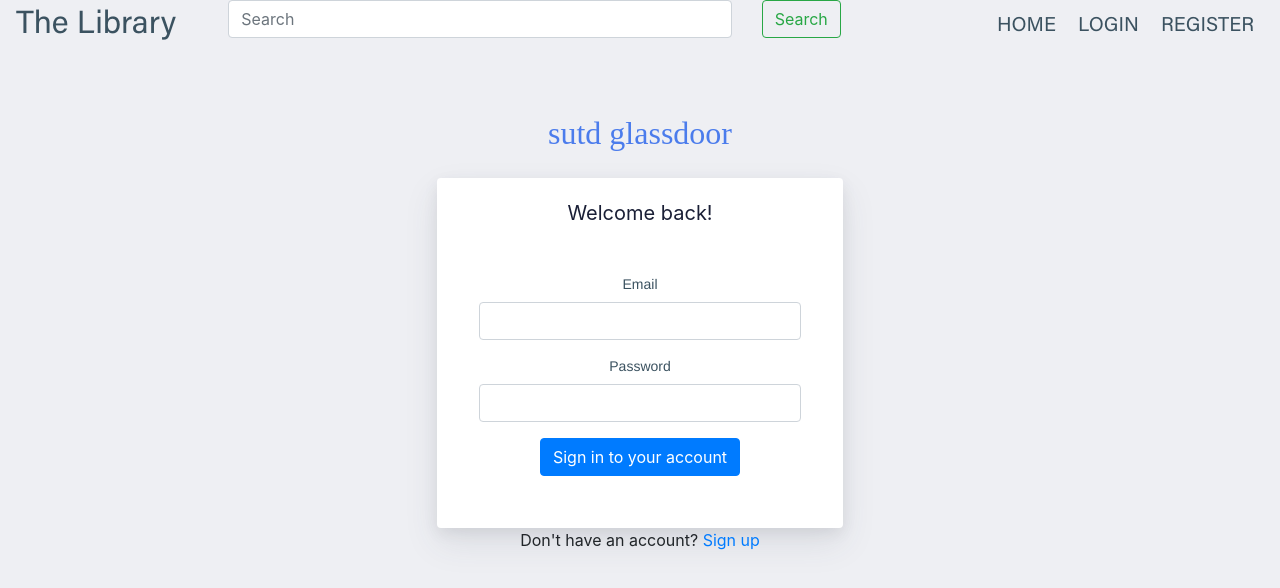
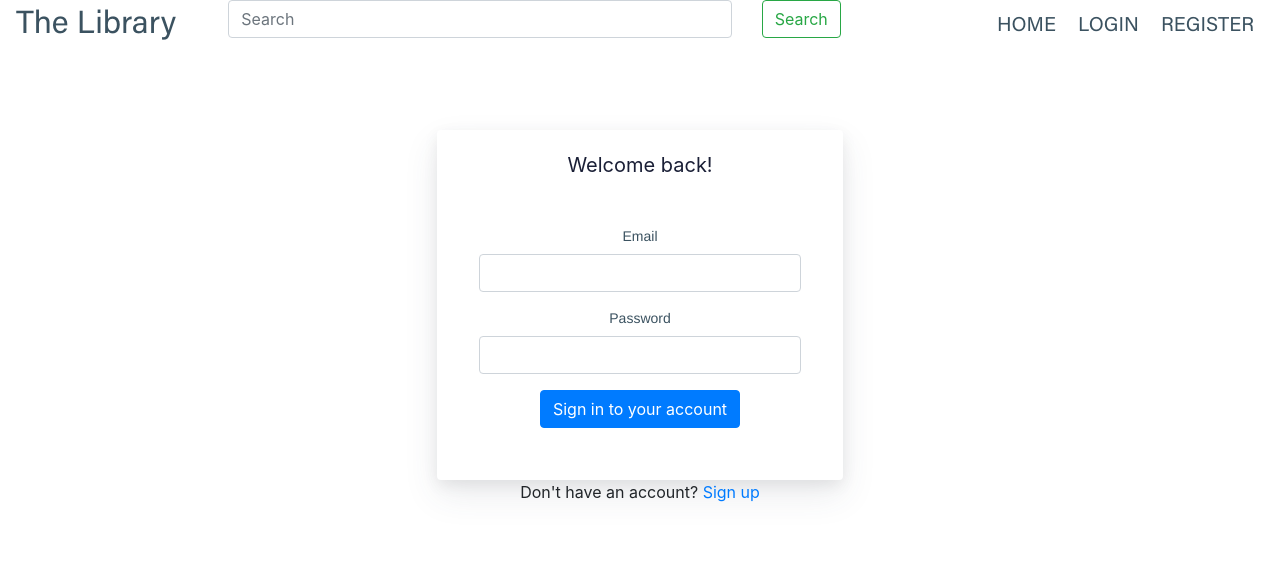
Before and after one commit to migsquizon/50.0043-Full-Stack, a React (Create React App) app in the folder client/database-project-ui/: page /login in a window 1280 px wide. Shown: the top 588 px of the page. Built offline with nearby package versions, Linux system fonts and the light colour scheme.

Commit message:
Added login/logout logic

```diff
--- a/client/database-project-ui/src/App.js
+++ b/client/database-project-ui/src/App.js
@@ -1,7 +1,8 @@
 
 import React from 'react';
 import logo from './logo.svg';
-import {BrowserRouter, Route} from 'react-router-dom';
+import {BrowserRouter as Router, Route, Switch} from 'react-router-dom';
+import { AuthProvider } from './Auth/AuthContext';
 import './App.css';
 
 
@@ -18,12 +19,16 @@ import AddBook from './containers/AddBook'
 function App() {
   return (
     <div className="App">
-      <Navbar />
-      <BrowserRouter>
-        <Route exact path='/' component={BookInfo}/>
-        <Route path='/login' component={Login}/>
-        <Route path='/register' component={Register}/>
-      </BrowserRouter>
+      <AuthProvider>
+        <Navbar />
+        <Router>
+          <Switch>
+            <Route exact path='/' component={BookInfo}/>
+            <Route path='/login' component={Login}/>
+            <Route path='/register' component={Register}/>
+          </Switch>
+        </Router>
+      </AuthProvider>
     </div>
   );
 }
--- a/client/database-project-ui/src/Auth/AuthContext.js
+++ b/client/database-project-ui/src/Auth/AuthContext.js
@@ -11,8 +11,6 @@ Axios.interceptors.request.use((config)=>{
 
 const AuthContext = React.createContext();
 
-//var API_URL = 'http://10.12.185.9:3000/'
-
 export class AuthProvider extends Component {
 
   constructor() {
@@ -20,9 +18,7 @@ export class AuthProvider extends Component {
     this.state = {
       user: (localStorage.getItem("user") || {}),
       token: (localStorage.getItem("token") || ""),
-      admin: false,
       user: false,
-      sidebar: 'dashboard'
     }
 
     this.login = this.login.bind(this);
@@ -35,25 +31,27 @@ export class AuthProvider extends Component {
   //   localStorage.removeItem("admin");
   // }
 
-  login = (credentials) => {
-    this.setState({
-      user: true
-    });
-  }
+//   login = (credentials) => {
+//     return axios.post('http://13.229.185.245:5000/signin', credentials)
+//         .then(response => {
+//             const {token, user } = response.data;
+//             localStorage.setItem("token", token);
+//             localStorage.setItem("user", JSON.stringify(user));
+//             this.setState({
+//                 user,
+//                 token,
+//             });
+//             return response;
+//         })
+//   }
 
-  // login = (credentials) => {
-  //   return axios.post('http://10.12.185.9:3000/auth/login', credentials)
-  //     .then(response => {
-  //       const { token, user } = response.data;
-  //       localStorage.setItem("token", token);
-  //       localStorage.setItem("user", JSON.stringify(user));
-  //       this.setState({
-  //         user,
-  //         token,
-  //       });
-  //       return response;
-  //   })
-  // }
+    login = (credentials) => {
+        this.setState({
+        user: true
+        });
+    }
+
+
 
   logout = () => {
     localStorage.removeItem("user");
@@ -65,7 +63,7 @@ export class AuthProvider extends Component {
   }
 
   register = (userInfo) => {
-    return axios.post('http://10.12.185.9:3000/auth/signup', userInfo)
+    return axios.post('http://13.229.185.245:5000/signup', userInfo)
       .then(response => {
         const { user, token } = response.data;
         localStorage.setItem("token", token);
@@ -87,9 +85,8 @@ export class AuthProvider extends Component {
           login: this.login,
           logout: this.logout,
           register: this.register,
-          adminLogin: this.adminLogin,
-          goToDashboard: this.goToDashboard,
-          goToRequests: this.goToRequests,
+          goToAddBook: this.goToAddBook,
+          goToAddReview: this.goToAddReview,
           ...this.state}}
       >
         {this.props.children}
--- a/client/database-project-ui/src/Auth/ProtectedRoute.js
+++ b/client/database-project-ui/src/Auth/ProtectedRoute.js
@@ -5,7 +5,7 @@ import {withContext} from './AuthContext';
 function ProtectedRoute(props) {
   const { component: Component, ...rest } = props;
   return (
-    (props.admin || props.user) ?
+    (props.user) ?
       <Route {...rest} component={Component} /> :
       <Redirect to="/" />
   )
--- a/client/database-project-ui/src/Login/Login.js
+++ b/client/database-project-ui/src/Login/Login.js
@@ -5,6 +5,8 @@ import axios from 'axios';
 import './Login.css';
 import { Button, Form, Row, Col, InputGroup } from 'react-bootstrap';
 import ReCAPTCHA from "react-google-recaptcha";
+import { withContext } from '../Auth/AuthContext';
+import { withRouter } from 'react-router-dom';
 import * as yup from 'yup';
 
 const schema = yup.object({
@@ -28,13 +30,19 @@ class Login extends Component {
     this.onLogin = this.onLogin.bind(this);
   }
 
-  componentDidMount() {
-    document.body.style.background = "#EEEFF3";
-    console.log(this.props.location.pathname);
-   }
+  // componentDidMount() {
+  //   document.body.style.background = "#EEEFF3";
+  //   console.log(this.props.location.pathname);
+  //  }
 
-   onLogin(event) {
-     console.log("HI");
+   onLogin = (e) => {
+     const payload = {
+       loginEmail: this.state.email,
+       loginPassword: this.state.password
+     }
+     e.preventDefault();
+     this.props.login(payload);
+     this.props.history.push("/");
    }
 
    //   onLogin(event) {
@@ -74,7 +82,7 @@ class Login extends Component {
           <Col></Col>
           <Col>
           <div className="login-info-title">
-            sutd glassdoor
+            {/* sutd glassdoor */}
           </div>
             <Formik
               validationSchema={schema}
@@ -146,86 +154,4 @@ class Login extends Component {
   }
 }
 
-export default Login;
-// import React, {Component} from 'react';
-// import axios from 'axios';
-// import { Button } from 'react-bootstrap';
-// import { Form } from 'react-bootstrap';
-// import { Row } from 'react-bootstrap';
-// import { Col } from 'react-bootstrap';
-// import WriteReview from '../write-review/write-review';
-// import './login.css';
-
-// class Login extends Component {
-
-//   constructor(props) {
-//     super(props);
-//     this.state = {email: '',
-//                   password: ''};
-
-//     this.onChange = this.onChange.bind(this);
-//     this.onLogin = this.onLogin.bind(this);
-//   }
-
-//   onChange(event) {
-//     this.setState({email: event.target.email,
-//                    password: event.target.password})
-//   }
-
-//   onLogin(event) {
-//     var API_URL_LOGIN = 'http://10.12.7.122:5000/auth/login';
-//     var self = this;
-//     var particulars = {"email": this.state.email,
-//                        "password": this.state.password};
-//     axios.post(API_URL_LOGIN, particulars)
-//       .then(function(response) {
-//         if (response.data.code === 200) {
-//           var uploadScreen = [];
-//           uploadScreen.push(<WriteReview appContext={self.props.appContext}/>)
-//           self.props.appContext.setState({loginPage:[], uploadScreen:uploadScreen})
-//         } else if (response.data.code === 204) {
-//             console.log("Username password do not match");
-//             alert("username password do not match")
-//         } else {
-//           console.log("Username does not exist");
-//           alert("Username does not exist");
-//         }
-//     })
-//     .catch(function (error) {
-//       console.log(error);
-//     });
-//   }
-
-//   render() {
-//     return(
-//       <React.Fragment>
-//         <Form>
-//           <Row>
-//             <Col xs={1}></Col>
-//             <Col xs={10}>
-//               <Form.Group controlId="formBasicEmail">
-//                 <Form.Label>Email Address</Form.Label>
-//                 <Form.Control type="email" placeholder="Enter your Email" />
-//                 <Form.Text className="text-muted">We'll never share your information with anyone else.
-//                 </Form.Text>
-//               </Form.Group>
-//               <Form.Group controlId="formBasicPassword">
-//                 <Form.Label>Password</Form.Label>
-//                 <Form.Control type="password" placeholder="Password" />
-//               </Form.Group>
-//               <Form.Group controlId="formBasicChecbox">
-//                 <Form.Check type="checkbox" label="Check me out" />
-//               </Form.Group>
-//               <Button variant="primary" type="submit" onClick={(event) => this.onLogin(event)}>
-//                 Submit
-//               </Button>
-//             </Col>
-//             <Col xs={1}></Col>
-//           </Row>
-//         </Form>
-//       </React.Fragment>
-//     )
-//   }
-// }
-
-// export default Login;
+export default withRouter(withContext(Login));
--- a/client/database-project-ui/src/Navbar/Navbar.js
+++ b/client/database-project-ui/src/Navbar/Navbar.js
@@ -1,10 +1,48 @@
 import React from 'react';
 import { Button, Form, FormControl, Row, Col } from 'react-bootstrap';
+import  { withContext } from '../Auth/AuthContext';
 import './Navbar.css';
 
 function Navbar(props) {
     return(
-      <header className="nav-header">
+      <React.Fragment>
+      {(!props.user) ? (
+        <header className="nav-header">
+          <nav className="nav-container">
+            <Row>
+              <Col sm={2}>
+                <div className="name">
+                  The Library
+                </div>
+              </Col>
+              <Col sm={5}>
+                <Form>
+                  <Form.Control type="text" placeholder="Search" />
+                </Form>
+              </Col>
+              <Col sm={1}>
+                <Button variant="outline-success">Search</Button>
+              </Col>
+              <Col sm={4}>
+                <div className="nav-menu">
+                  <ul className="nav-menu-list">
+                    <li className="nav-item">
+                      <a href="/" className="nav-a">Home</a>
+                    </li>
+                    <li className="nav-item">
+                      <a href="/login" className="nav-a">Login</a>
+                    </li>
+                    <li className="nav-item">
+                      <a href="/register" className="nav-a">Register</a>
+                    </li>
+                  </ul>
+                </div>
+              </Col>
+            </Row>
+          </nav>
+        </header>
+      ) : (
+        <header className="nav-header">
         <nav className="nav-container">
           <Row>
             <Col sm={2}>
@@ -27,18 +65,20 @@ function Navbar(props) {
                     <a href="/" className="nav-a">Home</a>
                   </li>
                   <li className="nav-item">
-                    <a href="/login" className="nav-a">Login</a>
+                    <a href="/add-book" className="nav-a">Add a Book</a>
                   </li>
                   <li className="nav-item">
-                    <a href="/register" className="nav-a">Register</a>
+                    <a href="/" className="nav-a">Logout</a>
                   </li>
                 </ul>
               </div>
             </Col>
           </Row>
         </nav>
-    </header>
+      </header>
+      )}
+      </React.Fragment>
     );
 }
 
-export default Navbar;
+export default withContext(Navbar);
--- a/client/database-project-ui/src/Register/Register.js
+++ b/client/database-project-ui/src/Register/Register.js
@@ -90,7 +90,7 @@ class Register extends Component {
           <Col xs={4}>
             <div className="signup-info-box">
               <div className="signup-info-title">
-                sutd glassdoor
+                {/* sutd glassdoor */}
               </div>
               <div className="signup-info-body">
                 <div className="signup-info-text-container">
```
